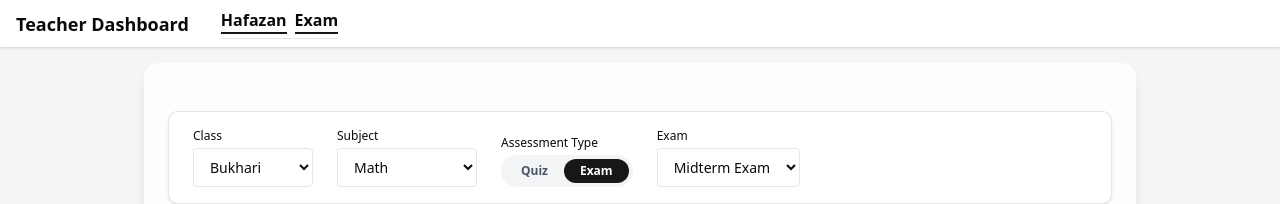
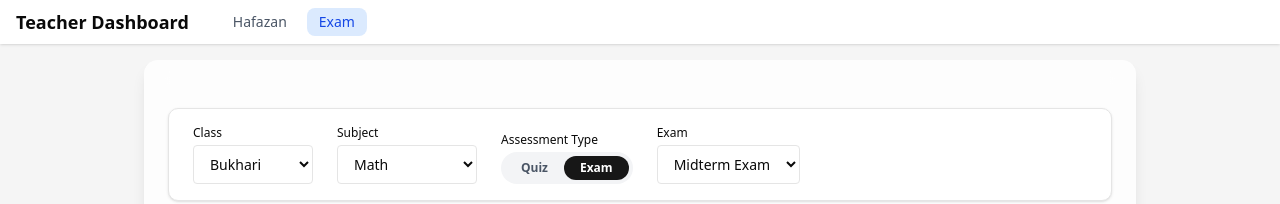
Before and after one commit to aizadzidi/tasmik-windsurf, a Next.js app: page /teacher/exam in a window 1280 px wide. Shown: the top 204 px of the page. Built offline with nearby package versions, Linux system fonts and the light colour scheme.

Commit message:
Fix TeacherExamDashboard Tabs component TypeScript error

```diff
--- a/src/app/teacher/exam/TeacherExamDashboard.tsx
+++ b/src/app/teacher/exam/TeacherExamDashboard.tsx
@@ -1,7 +1,7 @@
 "use client";
 import React from "react";
 import { Card, CardContent } from "@/components/ui/Card";
-import { Tabs, TabsList, TabsTrigger } from "@/components/ui/Tabs";
+
 import { RadioGroup } from "@/components/ui/RadioGroup";
 import { Select } from "@/components/ui/Select";
 import { Switch } from "@/components/ui/Switch";
@@ -194,16 +194,20 @@ export default function TeacherExamDashboard() {
       {/* Navbar */}
       <nav className="bg-white shadow flex items-center px-4 py-2 gap-4">
         <span className="font-bold text-lg">Teacher Dashboard</span>
-        <Tabs defaultValue="hafazan" className="ml-4">
-          <TabsList>
-            <TabsTrigger value="hafazan" asChild>
-              <a href="/teacher">Hafazan</a>
-            </TabsTrigger>
-            <TabsTrigger value="exam" asChild>
-              <a href="/teacher/exam">Exam</a>
-            </TabsTrigger>
-          </TabsList>
-        </Tabs>
+        <div className="ml-4 flex gap-2">
+          <a
+            href="/teacher"
+            className="px-3 py-1 rounded-md text-sm font-medium text-gray-600 hover:text-gray-900 hover:bg-gray-100"
+          >
+            Hafazan
+          </a>
+          <a
+            href="/teacher/exam"
+            className="px-3 py-1 rounded-md text-sm font-medium bg-blue-100 text-blue-700"
+          >
+            Exam
+          </a>
+        </div>
       </nav>
       {/* Main Content */}
       <main className="flex-1 p-4 flex flex-col gap-6 max-w-5xl mx-auto w-full">
```
